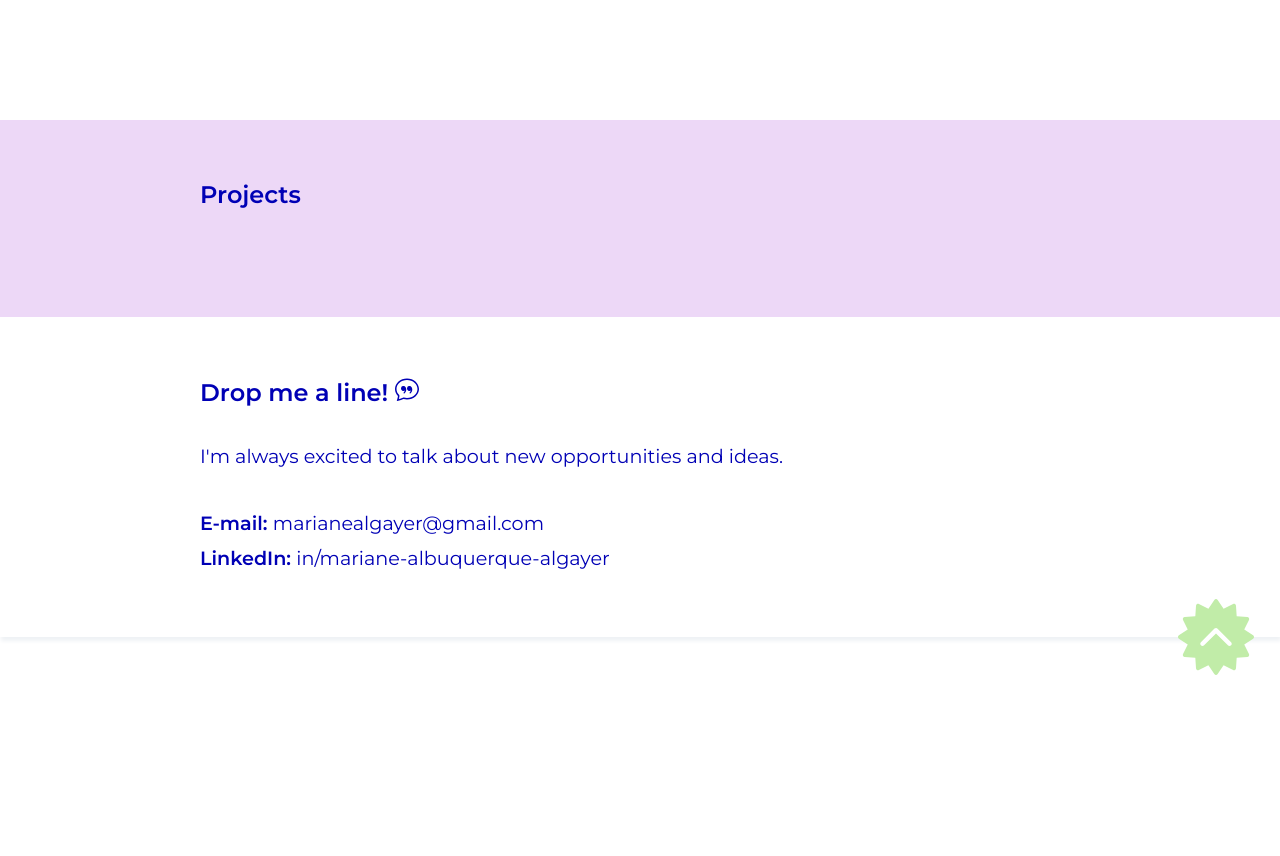
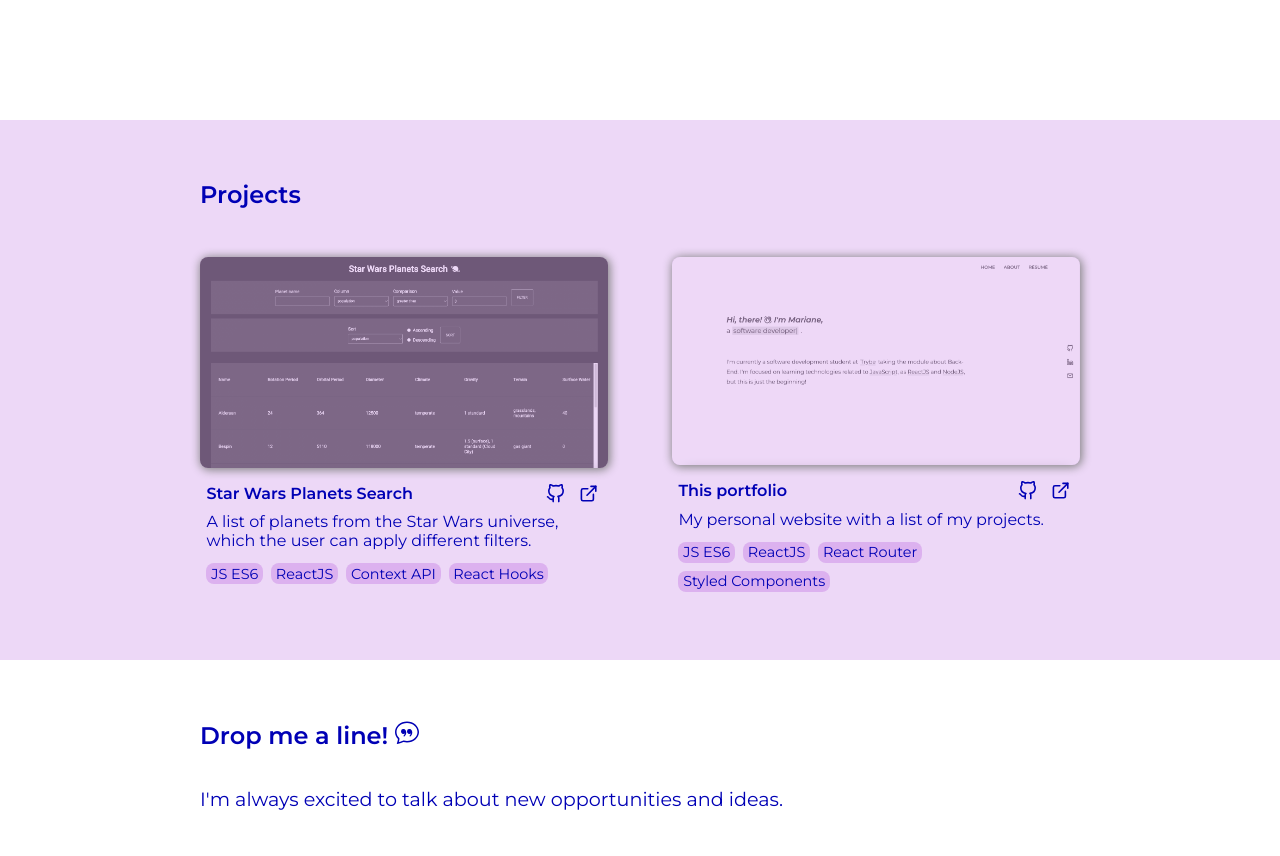
Before and after one commit to MarianeAlgayer/MarianeAlgayer.github.io, a React (Create React App) app in the folder portfolio/: page / in a window 1280 px wide. Shown: the part 680-1536 px from the top of the page. Before the commit the page ends 1381 px from the top, so only its background shows below. Built offline with nearby package versions, Linux system fonts and the light colour scheme.

Commit message:
feat: add projects section to Home page

```diff
--- a/portfolio/src/pages/Home/index.jsx
+++ b/portfolio/src/pages/Home/index.jsx
@@ -2,17 +2,14 @@
 
 import IntroductionSection from '../../components/IntroductionSection';
 import ContactSection from '../../components/ContactSection';
-
-import { Projects } from './styles';
+import ProjectsSection from '../../components/ProjectsSection';
 
 function Home() {
   return (
     <main id="top">
       <IntroductionSection />
 
-      <Projects>
-        <h3>Projects</h3>
-      </Projects>
+      <ProjectsSection />
 
       <ContactSection />
     </main>
--- a/portfolio/src/pages/Home/styles.js
+++ /dev/null
@@ -1,20 +0,0 @@
-import styled from 'styled-components';
-
-export const Projects = styled.section`
-  background-color: var(--medium-pink);
-  padding: 3.75rem 12.5rem;
-
-  h3 {
-    font-size: 1.5rem;
-    font-weight: 600;
-    margin-bottom: 3rem;
-  }
-
-  @media (max-width: 1080px) {
-    padding: 3.75rem 5rem;
-  }
-
-  @media (max-width: 720px) {
-    padding: 3.75rem 3rem;
-  }
-`;
```
